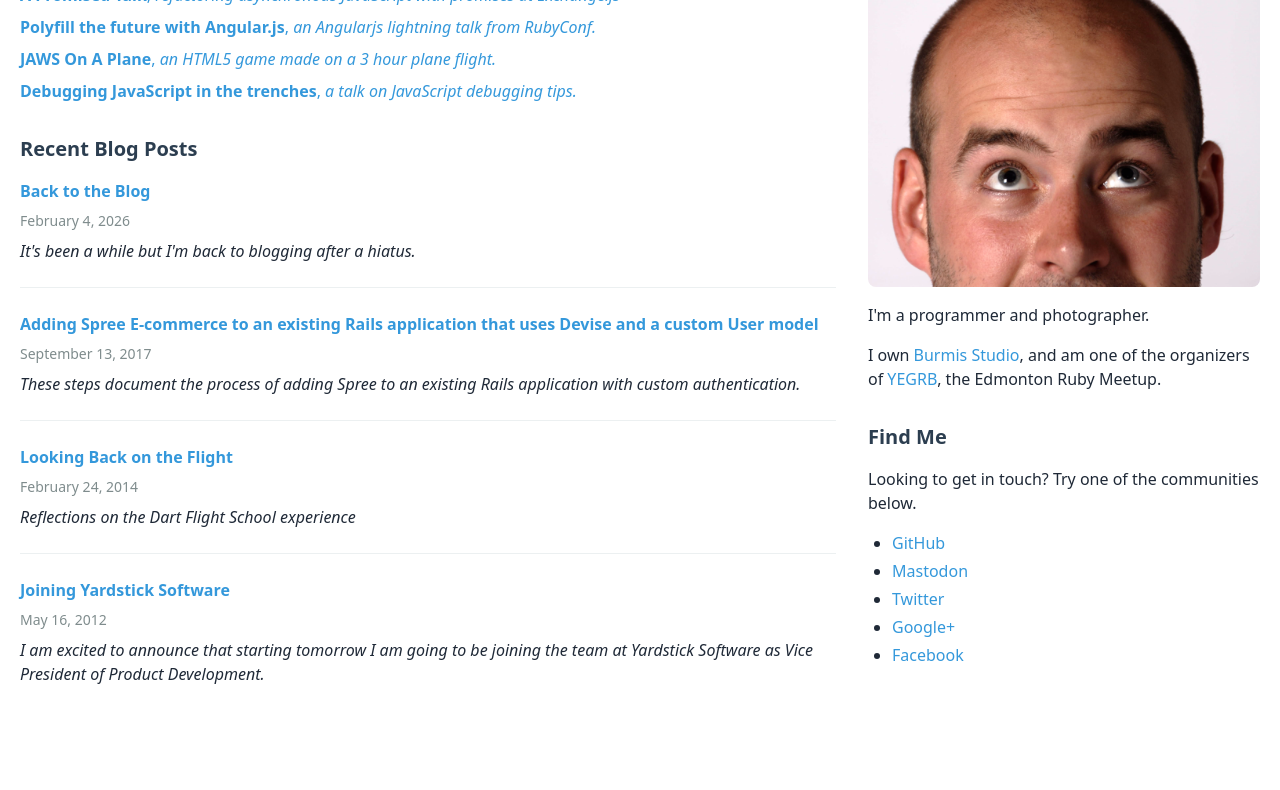
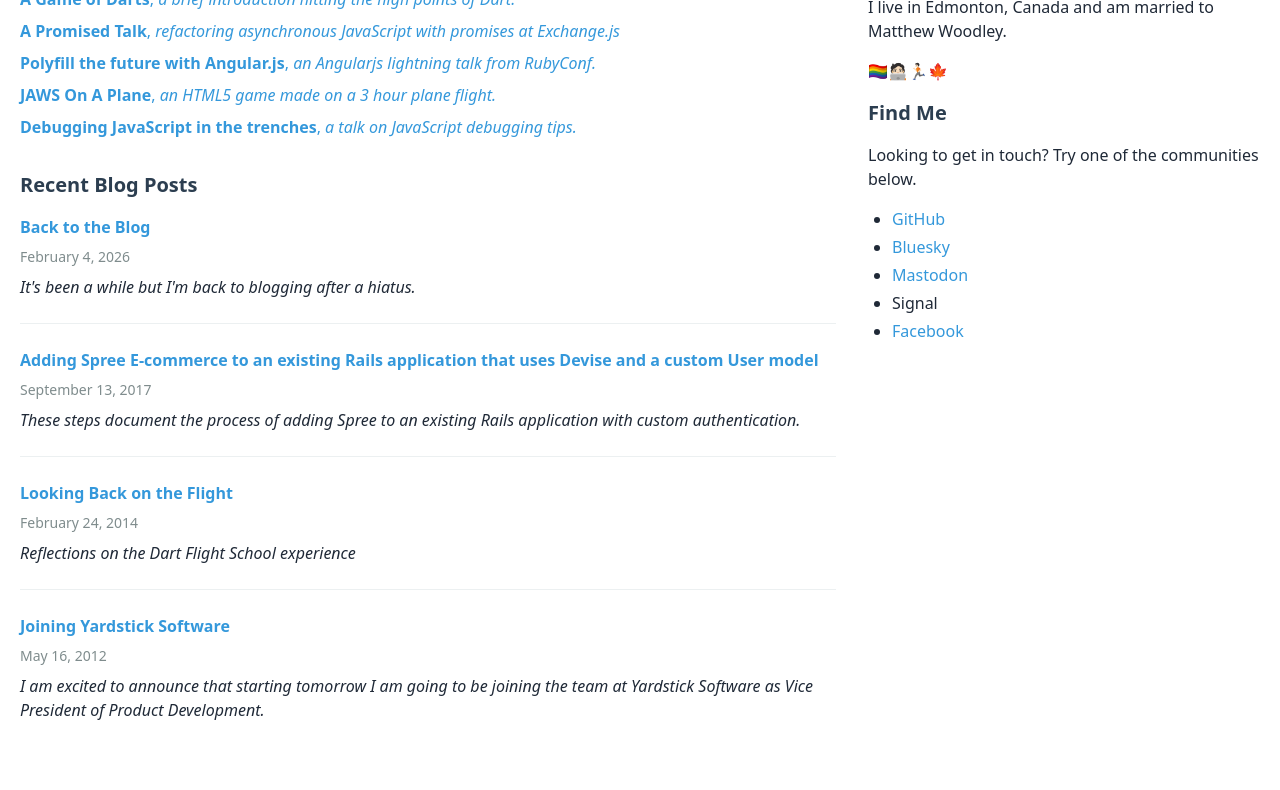
Before and after one commit to MarkBennett/markbennett.github.com, an Astro site: page / in a window 1280 px wide. Shown: the part 303-1093 px from the top of the page. Before the commit the page ends 1057 px from the top, so only its background shows below. Built offline with nearby package versions, Linux system fonts and the light colour scheme; Astro itself is replaced by a stand-in of ours.

Commit message:
First pass at basic cleanup

```diff
--- a/src/layouts/Layout.astro
+++ b/src/layouts/Layout.astro
@@ -19,9 +19,19 @@ const { title, description = "MarkBennett.ca - The who, what, where" } =
   <body class="bg-white text-gray-800 p-5">
     <div class="max-w-7xl mx-auto">
       <header class="mb-8">
-        <a href="/" class="no-underline text-inherit">
+        <a
+          href="/"
+          class="no-underline text-inherit flex justify-start gap-4 items-center"
+        >
+          <img
+            src="/images/profile-2026.jpg"
+            alt="An image of me peeking up from the bottom of the frame"
+            class="w-24 h-24 rounded-full object-cover mb-4"
+          />
+          <div>
             <h2 class="text-4xl mb-2 text-heading font-bold">MarkBennett.ca</h2>
             <p class="text-muted text-lg">The who, what, where</p>
+          </div>
         </a>
         <hr class="border-0 border-t-2 border-border my-6" />
       </header>
@@ -34,25 +44,14 @@ const { title, description = "MarkBennett.ca - The who, what, where" } =
         <aside class="space-y-8">
           <section>
             <h4 class="text-xl mb-4 text-heading font-semibold">About Me</h4>
-            <img
-              src="/images/headshot.png"
-              alt="An image of me peeking up from the bottom of the frame"
-              class="w-full h-auto rounded-lg mb-4"
-            />
-            <p class="mb-4">I'm a programmer and photographer.</p>
-
             <p class="mb-4">
-              I own <a
-                href="http://burmis.ca"
-                class="text-primary hover:text-primary-dark hover:underline"
-                >Burmis Studio</a
-              >, and am one of the organizers of <a
-                href="http://yegrb.com"
-                class="text-primary hover:text-primary-dark hover:underline"
-                >YEGRB</a
-              >, the Edmonton Ruby Meetup.
+              I'm a dad, programmer, and runner. Aspiring swimmer and French
+              speaker.
             </p>
-          </section>
+            <p class="mb-4">
+              I live in Edmonton, Canada and am married to Matthew Woodley.
+            </p>
+            <p class="mb-4">🏳️‍🌈🧑🏻‍💻🏃🏻🍁</p>
 
             <section>
               <h4 class="text-xl mb-4 text-heading font-semibold">Find Me</h4>
@@ -69,6 +68,14 @@ const { title, description = "MarkBennett.ca - The who, what, where" } =
                 </li>
                 <li>
                   <a
+                    href="https://bsky.app/profile/markbennett.ca"
+                    class="text-primary hover:text-primary-dark hover:underline"
+                  >
+                    Bluesky
+                  </a>
+                </li>
+                <li>
+                  <a
                     rel="me"
                     href="https://mastodon.social/@markbennett"
                     class="text-primary hover:text-primary-dark hover:underline"
@@ -77,18 +84,12 @@ const { title, description = "MarkBennett.ca - The who, what, where" } =
                 </li>
                 <li>
                   <a
-                  href="http://twitter.com/MarkBennett"
-                  class="text-primary hover:text-primary-dark hover:underline"
-                  >Twitter</a
+                    href="#"
+                    class=""
+                    text-primary
+                    hover:text-primary-dark
+                    hover:underline">Signal</a
                   >
-              </li>
-              <li>
-                <a
-                  href="https://plus.google.com/104431949275766772757/postst"
-                  class="text-primary hover:text-primary-dark hover:underline"
-                  >Google+</a
-                >
-              </li>
                   <li>
                     <a
                       href="http://www.facebook.com/mark.f.bennett"
@@ -96,7 +97,9 @@ const { title, description = "MarkBennett.ca - The who, what, where" } =
                       >Facebook</a
                     >
                   </li>
+                </li>
               </ul>
+            </section>
           </section>
         </aside>
       </div>
```
Also changed, not shown: public/images/headshot.png (deleted), public/images/profile-2026.jpg (added). Lines whose indentation alone changed are shown as unchanged.
